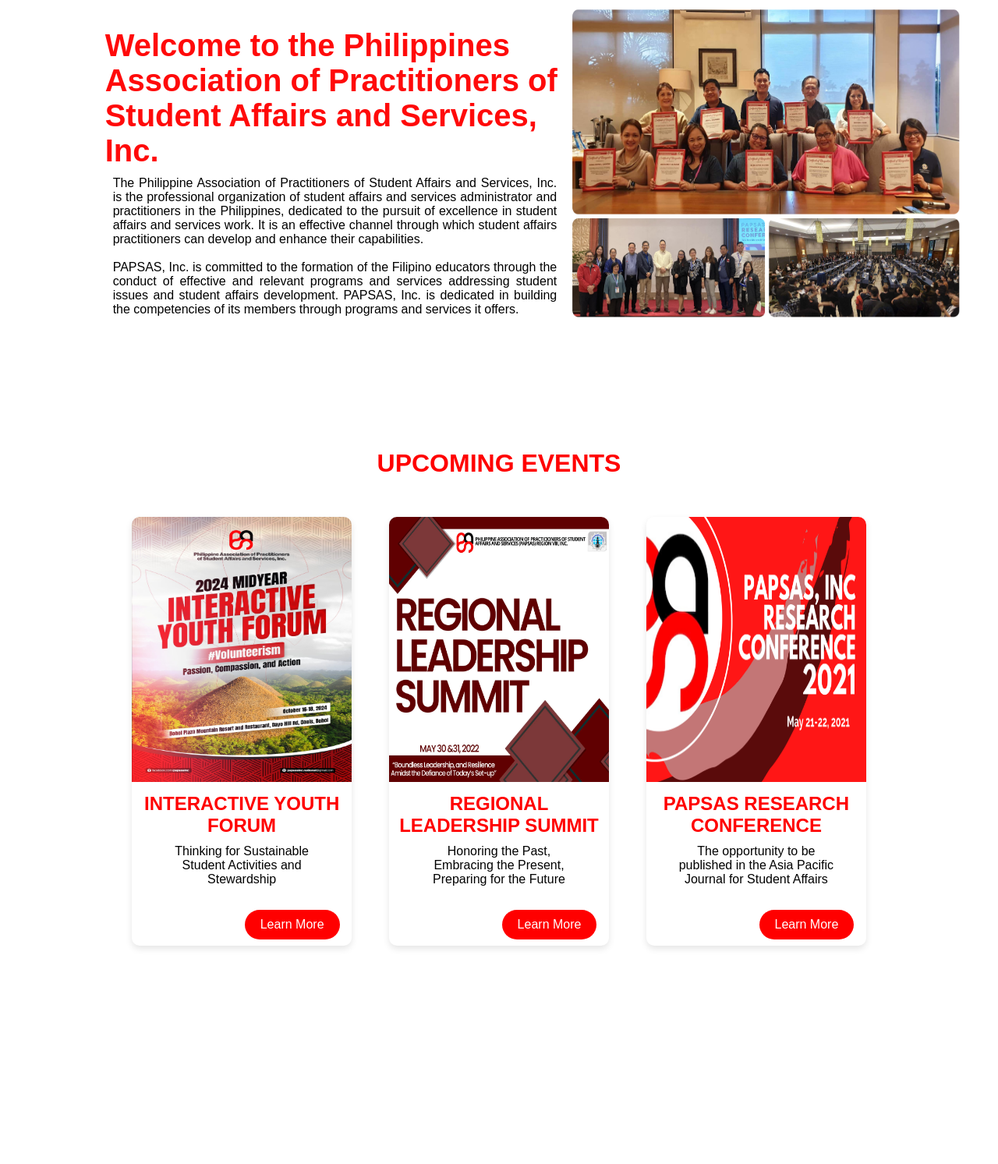
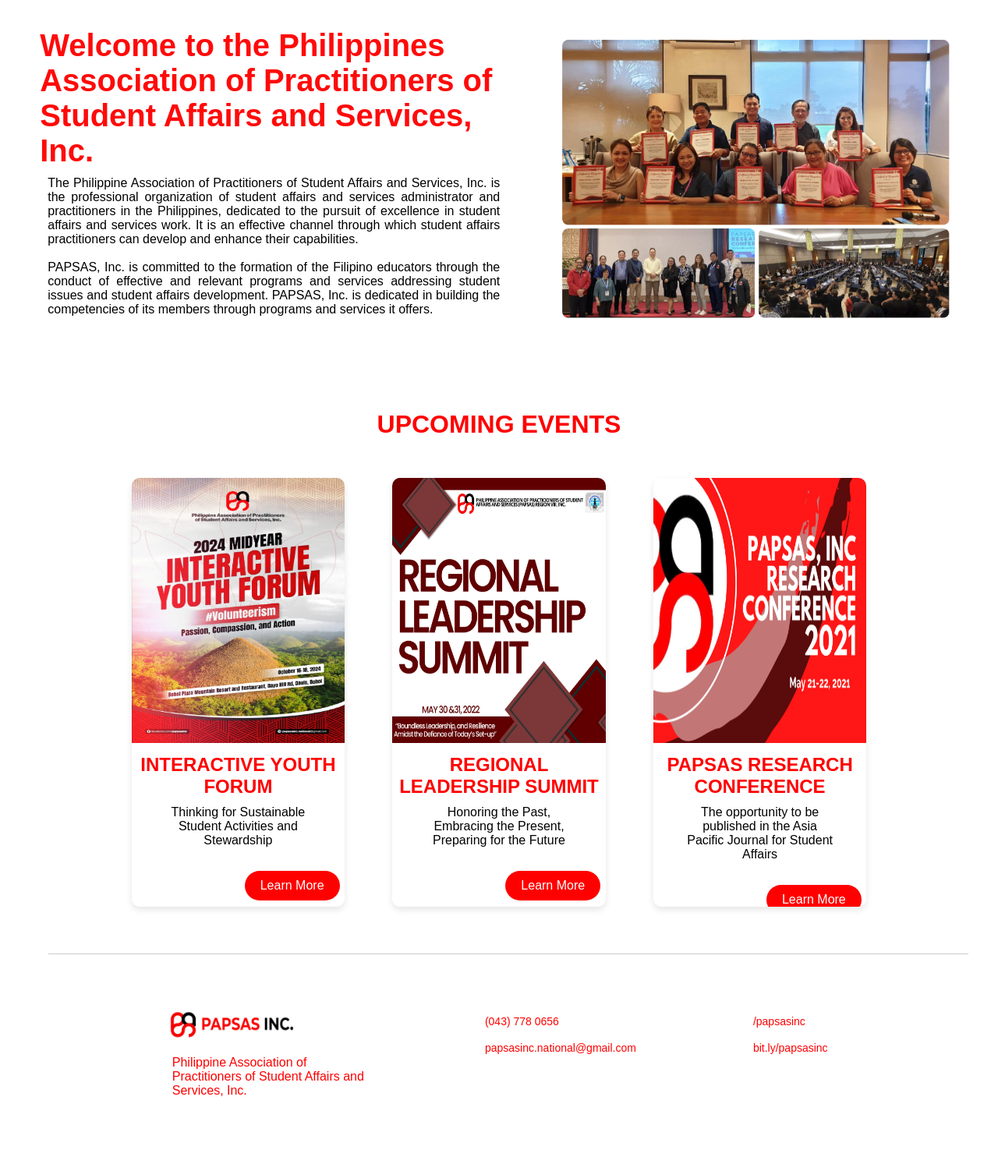
Before and after one commit to JohnPaulCalusor/THESIS, a Django app: page / in a window 1280 px wide. Shown: the part 156-1649 px from the top of the page at 78% size. Before the commit the page ends 1373 px from the top, so only its background shows below. Run offline with Django 5.2, Linux system fonts and the light colour scheme.

Commit message:
updated home front end

```diff
--- a/papsas_app/static/papsas_app/style.css
+++ b/papsas_app/static/papsas_app/style.css
@@ -36,7 +36,7 @@ nav {
 .content{
     margin-top: 3%;
     max-width: 600px;
-    margin-left: 8%;
+    margin-right: 5%;
 }
 .content h1{
     font-size: 40px;
@@ -49,6 +49,7 @@ nav {
 }
 .feature-img{
     width: 43%;
+    margin-top: 40px;
 }
 .logo{
     width: 250px;
@@ -98,7 +99,7 @@ nav ul li a{
     color: #ff0000;
     font-size: 2em;
     margin-bottom: 50px;
-    margin-top: 150px;
+    margin-top: 100px;
 }
 
 .cards {
@@ -111,7 +112,7 @@ nav ul li a{
     border-radius: 10px;
     box-shadow: 0 4px 8px rgba(0, 0, 0, 0.1);
     overflow: hidden;
-    width: 30%;
+    width: 29%;
     height: 550px
 }
 
@@ -155,3 +156,53 @@ nav ul li a{
     justify-content: center;
     flex-direction: row;
 }
+.footer {
+    background-color: #fff;
+    padding: 30px;
+    text-align: left;
+    margin-left: 2%;
+    margin-bottom: 50px;
+    border-top: 1px solid #ccc;
+    margin-top: 50px;
+    display: flex;
+}
+
+.footer img {
+    height: 120px;
+    margin-left: 100px;
+}
+.footer p{
+    color: #ff0000;
+    margin-top: 100px;
+    margin-left: -185px;
+    margin-right: 150px;
+}
+
+.footer .details {
+    display: flex;
+    justify-content: right;
+    align-items: right;
+    gap: 150px;
+    margin-top: 30px;
+
+}
+
+.footer .details div {
+
+    color: #ff0000;
+}
+
+.footer .details div p {
+    margin: 0;
+    font-size: 14px;
+}
+
+.footer .details div a {
+    color: #ff0000;
+    text-decoration: none;
+    font-size: 14px;
+}
+
+.footer .details div i {
+    margin-right: 10px;
+}
--- a/papsas_app/templates/papsas_app/index.html
+++ b/papsas_app/templates/papsas_app/index.html
@@ -32,4 +32,26 @@
                 </div>
             </div>
         </div>
+        <footer class="footer">
+            <img src="media/papsas_app/images/papsas.png" alt="PAPSAS INC.">
+            <p>Philippine Association of Practitioners of Student Affairs and Services, Inc.</p>
+            <div class="details">
+                <div>
+                    <i class="fas fa-phone"></i>
+                    <p>(043) 778 0656</p>
+                    <i class="fas fa-envelope"></i>
+                    <p><a href="mailto:papsasinc.national@gmail.com">papsasinc.national@gmail.com</a></p>
+                </div>
+                <div>
+                    <i class="fab fa-facebook"></i>
+                    <p><a href="https://www.facebook.com/papsasinc" target="_blank">/papsasinc</a></p>
+                    <i class="fas fa-globe"></i>
+                    <p><a href="https://bit.ly/papsasinc" target="_blank">bit.ly/papsasinc</a></p>
+                </div>
+                <div>
+
+                </div>
+            </div>
+        </footer>
+
 {% endblock %}
```
